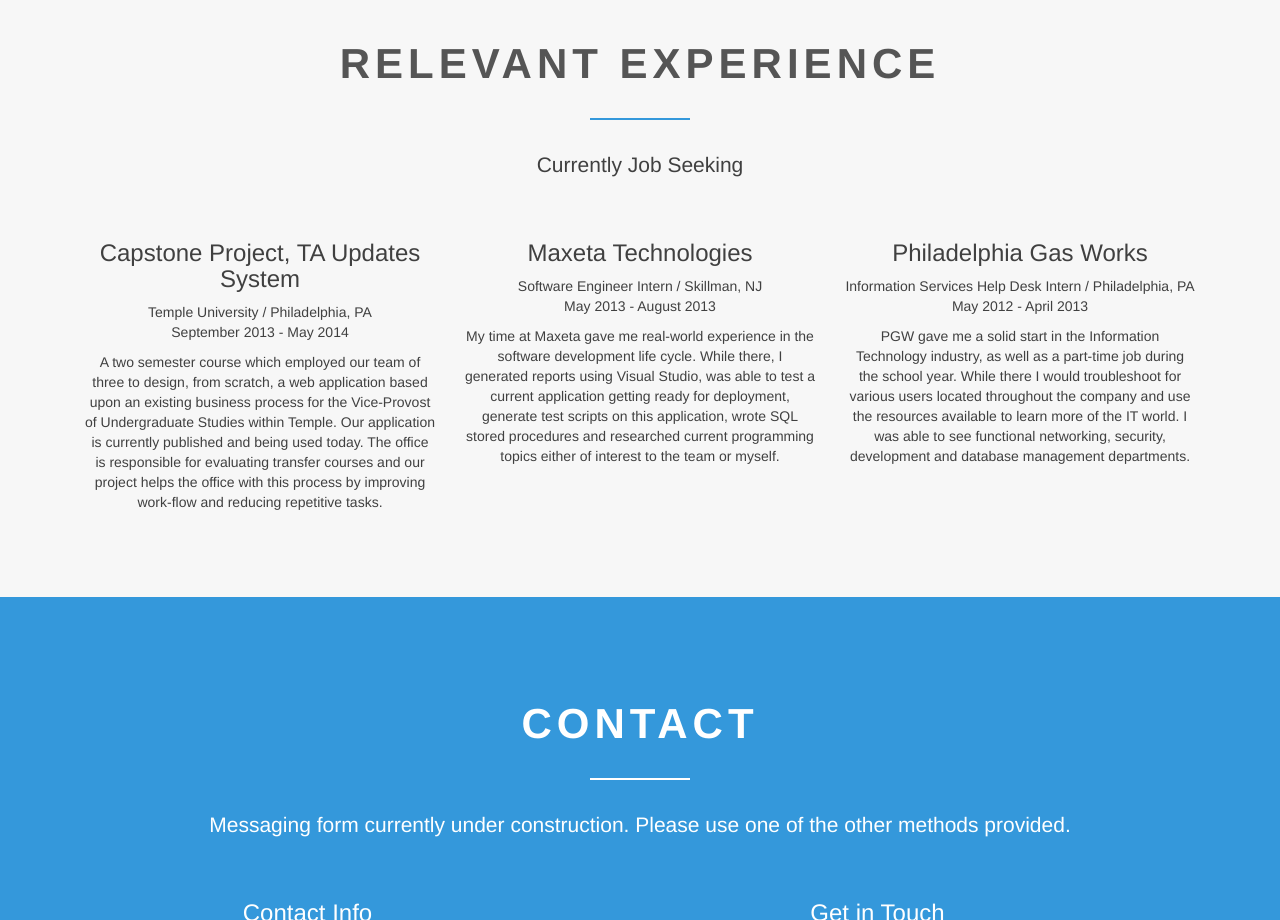
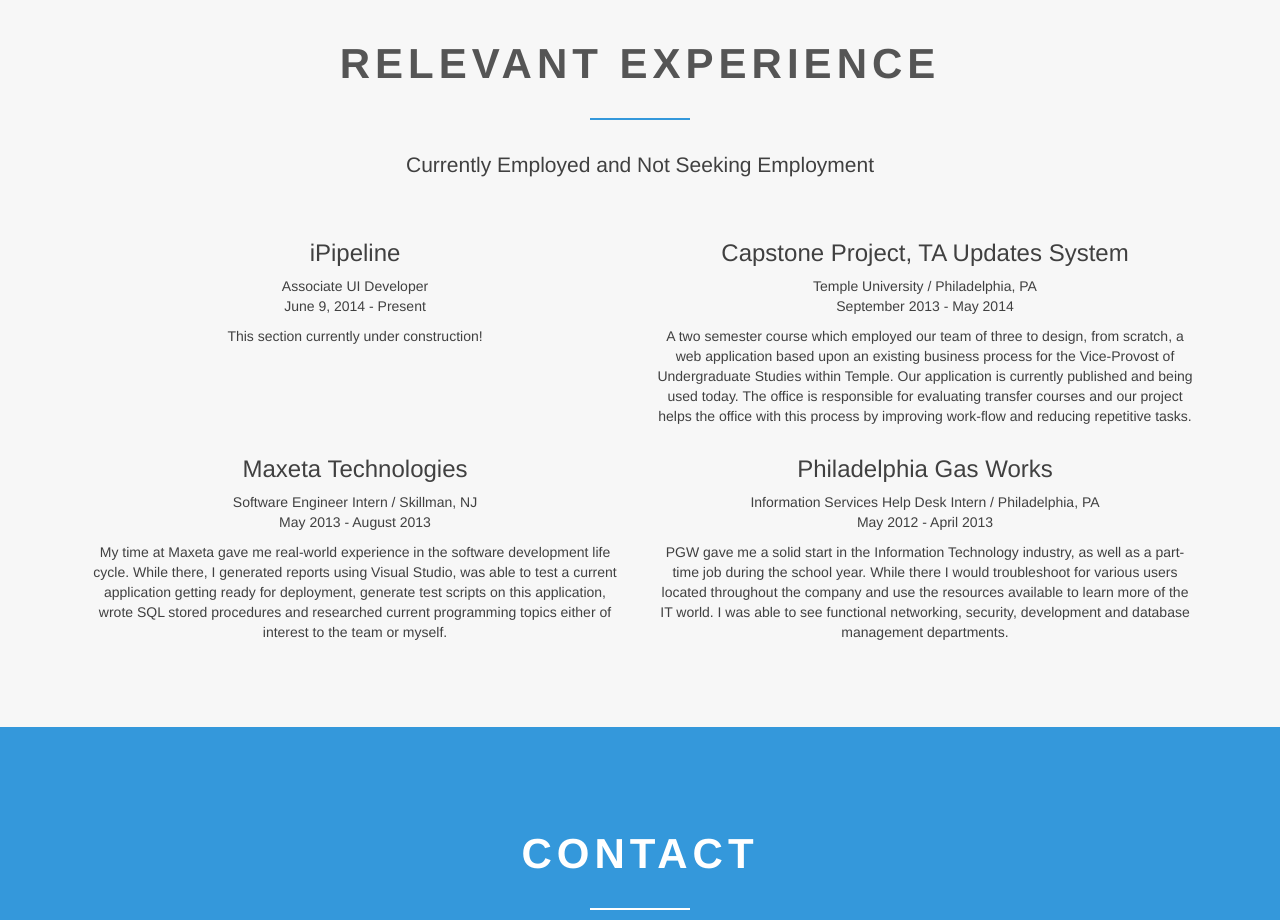
Before and after one commit to ryanpiv/resume, a plain HTML site: page index.html in a window 1280 px wide. Shown: the part 2780-3700 px from the top of the page. Drawn offline with nearby package versions, Linux system fonts and the light colour scheme.

Commit message:
Updated with iPipeline employment

```diff
--- a/index.html
+++ b/index.html
@@ -197,10 +197,21 @@
             <header class="section-header">
                 <h2 class="section-title"><span>Relevant Experience</span></h2>
                 <div class="spacer"></div>
-                <p class="section-subtitle">Currently Job Seeking</p>
+                <p class="section-subtitle">Currently Employed and Not Seeking Employment</p>
             </header>
             <div class="row">
-                <div class="col-md-4">
+            	<div class="col-md-6">
+            	<article class="experience">
+            		<header>
+            			<h3>iPipeline</h3>
+            			<p>Associate UI Developer
+            			<br />June 9, 2014 - Present
+            			</p>
+            		</header>
+            		<p>This section currently under construction!</p>
+            	</article>
+            	</div>
+                <div class="col-md-6">
                     <article class="experience">
                         <header>
                             <h3>Capstone Project, TA Updates System</h3>
@@ -212,7 +223,7 @@
                         <p>A two semester course which employed our team of three to design, from scratch, a web application based upon an existing business process for the Vice-Provost of Undergraduate Studies within Temple.  Our application is currently published and being used today.  The office is responsible for evaluating transfer courses and our project helps the office with this process by improving work-flow and reducing repetitive tasks.</p>
                     </article>
                 </div>
-                <div class="col-md-4">
+                <div class="col-md-6">
                     <article class="experience">
                         <header>
                             <h3>Maxeta Technologies</h3>
@@ -222,7 +233,7 @@
                         <p>My time at Maxeta gave me real-world experience in the software development life cycle.  While there, I generated reports using Visual Studio, was able to test a current application getting ready for deployment, generate test scripts on this application, wrote SQL stored procedures and researched current programming topics either of interest to the team or myself.</p>
                     </article>
                 </div>
-                <div class="col-md-4">
+                <div class="col-md-6">
                     <article class="experience">
                         <header>
                             <h3>Philadelphia Gas Works</h3>
```
